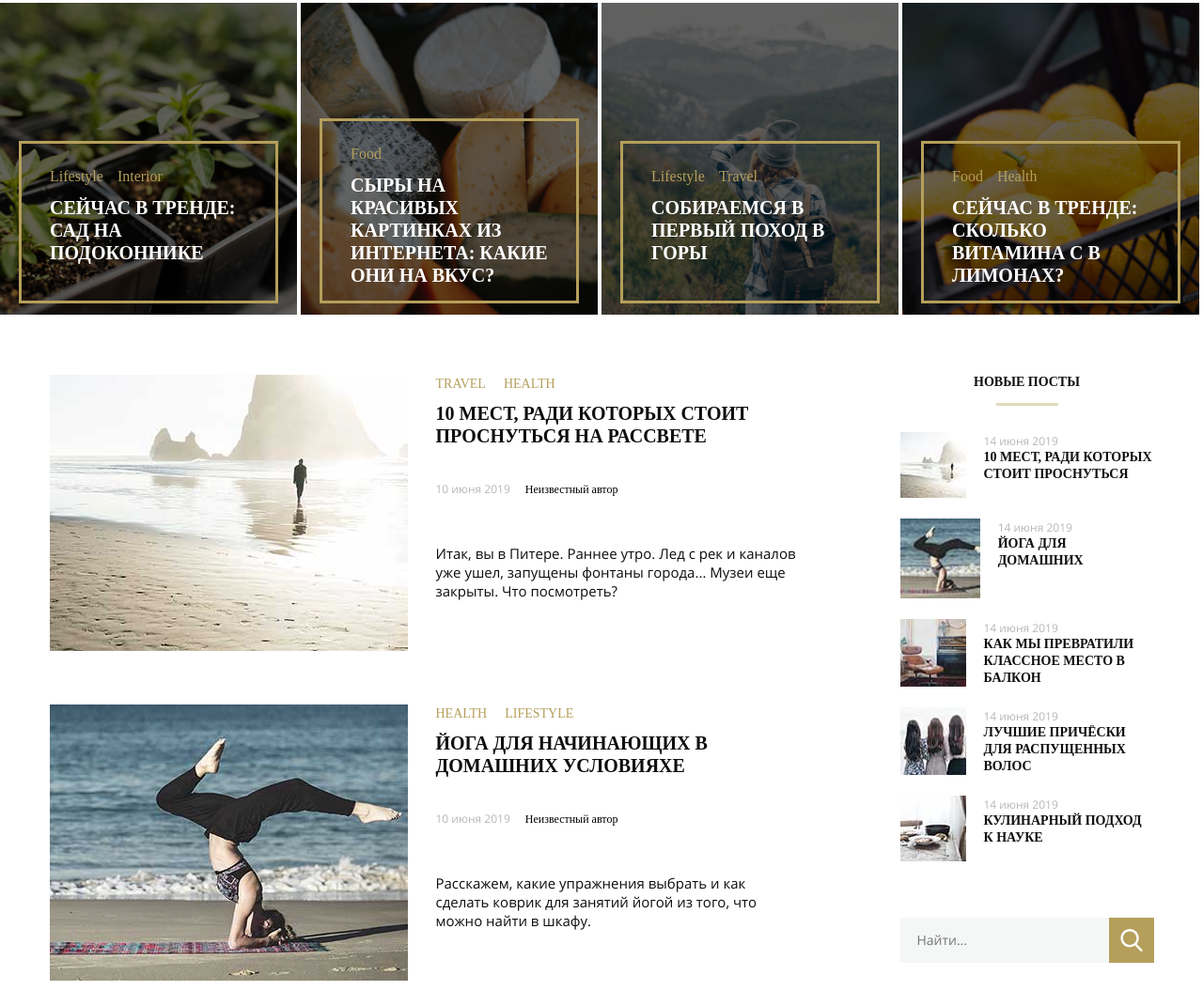
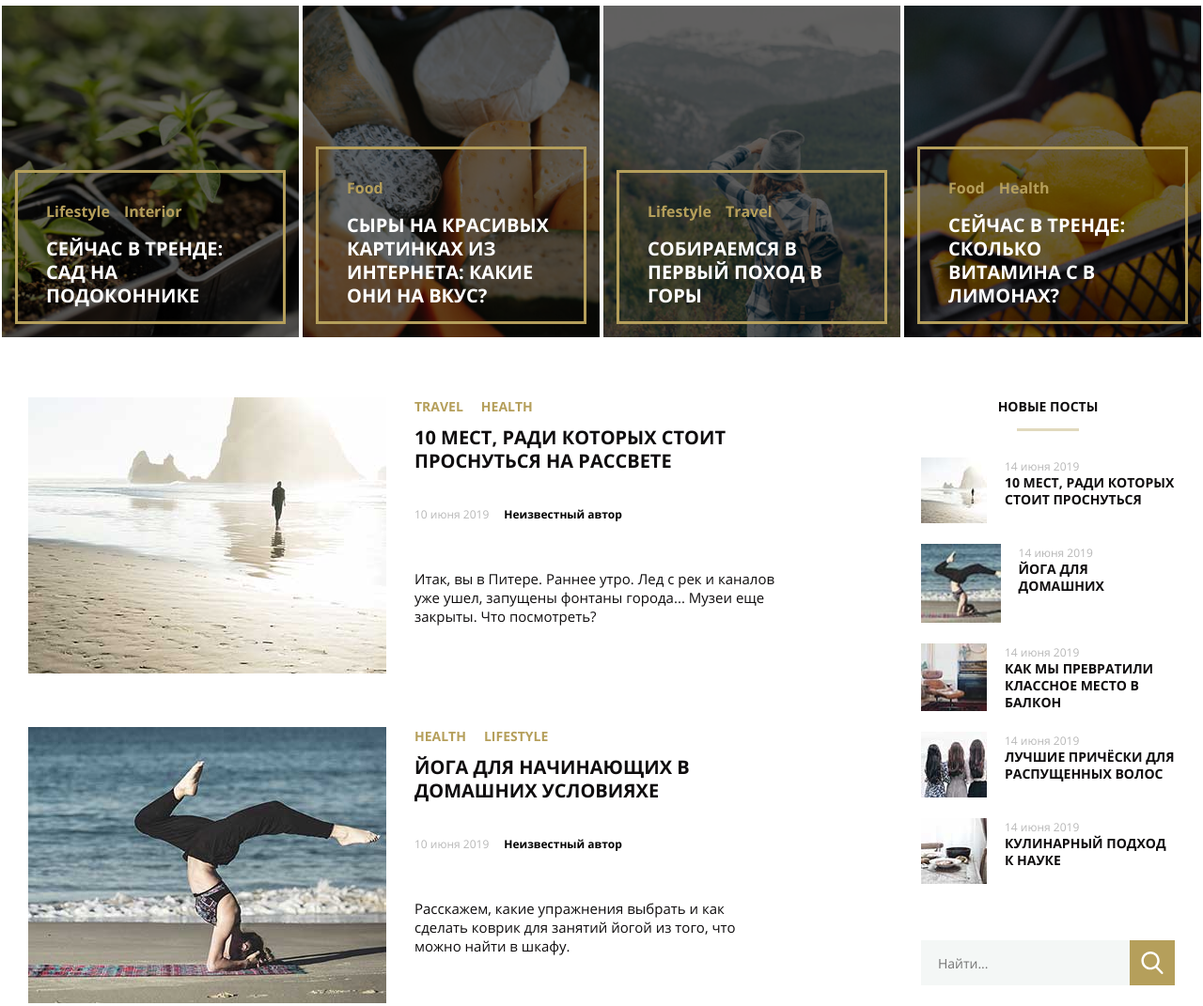
Before and after one commit to Pustoletov/MQ-Diplom, a plain HTML site: page index.html in a window 1280 px wide. Shown: the part 691-1762 px from the top of the page at 94% size. Drawn offline with Linux system fonts and the light colour scheme; files whose address does not match are found by name; a web font is replaced by a local one.

Commit message:
Add files via upload

```diff
--- a/css/style.css
+++ b/css/style.css
@@ -5,8 +5,6 @@
 
 @font-face {
   font-family: "OpenSans-Regular";
-  src: url(../fonts/OpenSans-Regular.woff) format("woff");
-  src: url(../fonts/OpenSans-Regular.woff2) format("woff2");
   src: url(../fonts/OpenSans-Regular.ttf) format("opentype"); ;
   font-weight: 400;
   font-style: normal;
@@ -14,9 +12,7 @@
 
 @font-face {
   font-family: "OpenSans-Bold";
-  src: url(../fonts/OpenSans-Bold.woff) format("woff");
-  src: url(../fonts/OpenSans-Bold.woff2) format("woff2");
-  src: url(../fonts/OpenSans-Bold.ttf..) format("opentype");
+  src: url(../fonts/OpenSans-Bold.ttf) format("opentype");
   font-weight: 700;
   font-style: normal;
 }
@@ -51,8 +47,11 @@
 
   .container-with-logo-and-menu {
     display: flex;
-    justify-content: space-around;
+    justify-content: space-between;
     align-items: center;
+    max-width: 1220px;
+    margin: 0 auto;
+    padding: 0 15px;
   }
 
   .header-logo {
@@ -92,12 +91,13 @@
     text-transform: uppercase;
     font-family: "OpenSans-Bold";
     font-size: 45px;
-    line-height: 75px;
+    line-height: 1.66em;
     color: #FFFFFF;
   }
 
   .container-with-trends-and-title {
     margin-top: 60px;
+    margin-bottom: 64px;
   }
 
   .trends-title-text {
@@ -127,13 +127,13 @@
   }
 
   .container-for-first-trend-card {
-    padding-top: 150px;
-    padding-bottom: 15px;
-    margin-right: 4px;
+    padding: 17px;
+    margin: 0 2px;
+    min-height: 319px;
     width: 25%;
 
     display: flex;
-    flex-wrap: wrap;
+    align-items: flex-end;
     background-image: url(../images/trend1.jpg);
     background-repeat: no-repeat;
     background-size: cover;
@@ -143,13 +143,13 @@
   }
 
   .container-for-second-trend-card {
-    padding-top: 126px;
-    padding-bottom: 15px;
-    margin-right: 4px;
+    padding: 17px;
+    margin: 0 2px;
+    min-height: 319px;
     width: 25%;
 
     display: flex;
-    flex-wrap: wrap;
+    align-items: flex-end;
     background-image: url(../images/trend2.jpg);
     background-repeat: no-repeat;
     background-size: cover;
@@ -159,13 +159,13 @@
   }
 
   .container-for-third-trend-card {
-    padding-top: 150px;
-    padding-bottom: 15px;
-    margin-right: 4px;
+    padding: 17px;
+    margin: 0 2px;
+    min-height: 319px;
     width: 25%;
 
     display: flex;
-    flex-wrap: wrap;
+    align-items: flex-end;
     background-image: url(../images/trend3.jpg);
     background-repeat: no-repeat;
     background-size: cover;
@@ -175,13 +175,13 @@
   }
 
   .container-for-fourth-trend-card {
-    padding-top: 150px;
-    padding-bottom: 15px;
-    margin-right: 4px;
+    padding: 17px;
+    margin: 0 2px;
+    min-height: 319px;
     width: 25%;
 
     display: flex;
-    flex-wrap: wrap;
+    align-items: flex-end;
     background-image: url(../images/trend4.jpg);
     background-repeat: no-repeat;
     background-size: cover;
@@ -209,14 +209,10 @@
 
   .container-with-tags-and-title {
     outline: 3px solid #b59f5b;
-    position: relative;
-    margin-left: 23px;
-    margin-right: 23px;
     padding-left: 30px;
     padding-right: 30px;
     padding-top: 30px;
     padding-bottom: 15px;
-    line-height: 10px;
   }
 
   .tags-list-for-trend {
@@ -237,7 +233,7 @@
   .trend-title-text{
     margin-top: 16px;
     font-size: 20px;
-    line-height: 24px;
+    line-height: 1.25em;
     text-transform: uppercase;
     font-family: "OpenSans-Bold"
   }
@@ -248,10 +244,11 @@
   }
 
   .container-with-maine-and-aside {
-    padding-top: 64px;
-
     display: flex;
-    justify-content: space-around;
+    justify-content: space-between;
+    max-width: 1220px;
+    margin: 0 auto;
+    padding: 0 15px;
   }
 
   .main {
@@ -280,7 +277,7 @@
   }
 
   .tag-list-item:nth-child(n+2) {
-    padding-left: 19px;
+    margin-left: 19px;
   }
 
   .tag-link {
@@ -297,7 +294,7 @@
     text-transform: uppercase;
     font-family: "OpenSans-Bold";
     font-size: 20px;
-    line-height: 24px;
+    line-height: 1.25em;
 
     margin-top: 11px;
     margin-bottom: 35px;
@@ -337,7 +334,7 @@
     text-decoration: none;
     font-family: "OpenSans-Regular";
     font-size: 15px;
-    line-height: 22px;
+    line-height: 1.46em;
 
     width: 368px;
     margin-top: 17px;
@@ -395,7 +392,7 @@
     text-transform: uppercase;
     font-family: "OpenSans-Bold";
     font-size: 14px;
-    line-height: 18px;
+    line-height: 1.28em;
     color: #0f0d0e;
   }
 
@@ -441,6 +438,13 @@
 
   .button-for-search:focus {
     outline: none;
+  }
+
+  .button-search-hint {
+    width: 1px;
+    height: 1px;
+    clip: rect(1px, 1px, 1px, 1px);
+    position: absolute;
   }
 
   .title-for-subscribe {
@@ -563,6 +567,7 @@
     padding-left: 13px;
     padding-right: 13px;
 
+    display: inline-block;
     text-decoration: none;
     text-transform: uppercase;
     font-family: "OpenSans-Bold";
@@ -671,9 +676,10 @@
 
 .container-for-products-list {
   display: flex;
-  justify-content: space-evenly;
-
-  margin-top: 24px;
+  justify-content: space-between;
+  max-width: 1220px;
+  margin: 24px auto 0 auto;
+  padding: 0 15px;
 }
 
 .product {
@@ -716,8 +722,8 @@
   margin-bottom: 15px;
 
   font-family: "OpenSans-Regular";
-	line-height: 20px;
-	font-size: 15px;
+  font-size: 15px;
+	line-height: 1.33em;
 }
 
 .info-link {
@@ -781,7 +787,7 @@
 /* стили товаров - конец */
 
   .footer {
-    padding-top: 64px;
+    margin-top: 64px;
     padding-bottom: 41px;
   }
 
--- a/index.html
+++ b/index.html
@@ -240,14 +240,19 @@
                 <h3 class="latest-post-title"><a class="latest-post-title" href="#0">Кулинарный подход к науке</a></h3>
               </div>
             </article>
-          </section>
+          </section >
+          <section class="search-sec">
             <form class="search">
               <label class="search-group">
                 <input class="field" placeholder="Найти..."  required>
                 <span class="search-hint">Не можете что-то найти? Используйте поиск!</span>
               </label>
-              <button class="button-for-search"></button>
+              <button class="button-for-search">
+                <span class="button-search-hint">Кнопочка для поиска</span>
+              </button>
             </form>
+          </section>
+          <section class="subscribe-sec">
             <h2 class="title-for-subscribe"><a Class="title-for-subscribe-link" href="#0">Рассылка</a></h2>
             <form class="form-for-subscribe">
               <label class="subscribe-group">
@@ -256,6 +261,8 @@
               </label>
               <button class="button-for-subscrib">Подписаться</button>
             </form>
+          </section>
+          <section class="tags-sec">
             <h2 class="title-for-tags"><a Class="title-for-tags-link" href="#0">Теги</a></h2>
             <ul class="tags-list-for-aside">
               <li class="aside-tag-list-item">
@@ -283,7 +290,9 @@
                 <a class="aside-tag-link" href="#0">Thealth</a>
               </li>
             </ul>
-          <h2 class="title-for-categories"><a Class="title-for-categories-link" href="#0">Теги</a></h2>
+          </section>
+          <section Class="categories-sec">
+            <h2 class="title-for-categories"><a Class="title-for-categories-link" href="#0">Темы</a></h2>
             <ul class="categories-list-for-aside">
               <li class="aside-categories-list-item">
                <a class="aside-categories-link" href="#0">Красота</a>
@@ -310,6 +319,7 @@
                 <span class="number">8</span>
               </li>
             </ul>
+          </section>
         </aside>
     </div>
     <!-- КОНЕЦ ТЕМ, ПОСТОВ И ТД -->
```
Lines whose indentation alone changed are shown as unchanged.
